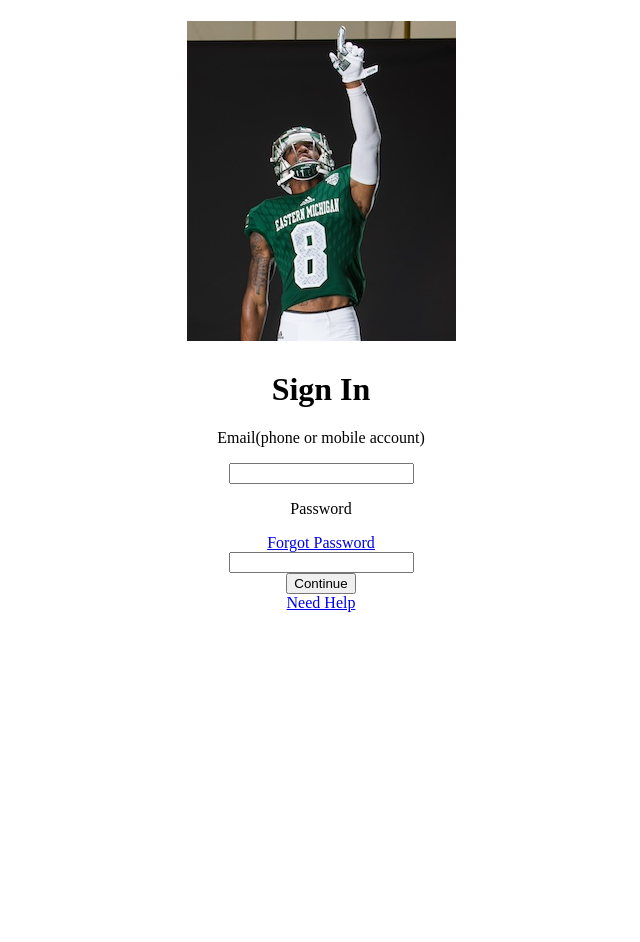
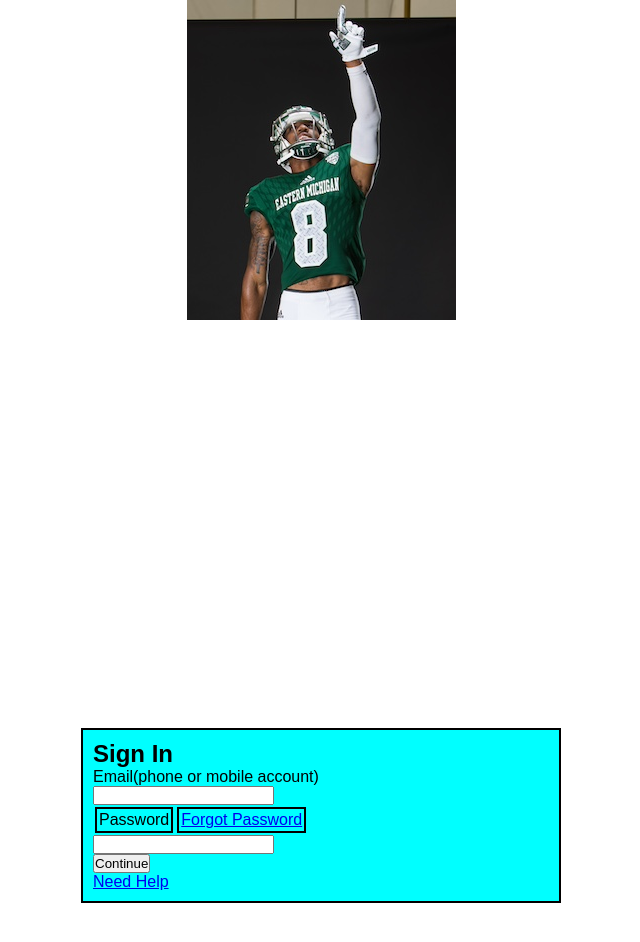
Before and after one commit to jarontjohnson/amazon-replica, a plain HTML site: page index.html in a window 1280 px wide. Shown: the whole page, without its empty margins (319-959 px from the left). Before the commit the page ends 800 px from the top, so only its background shows below. Drawn offline with Linux system fonts and the light colour scheme.

Commit message:
i'm not sure

```diff
--- a/index.html
+++ b/index.html
@@ -7,24 +7,25 @@
     <title>Amazon login</title>
 </head>
 <main>
-    <form action=""></form>
 <header> <h1><img src="./image/Gods Plan Cropped.jpg" alt=""></h1> </header>
 <main>
     <form>
-        <h1>Sign In</h1>
+        <div>
+            <h2>Sign In</h2>
             <p>Email(phone or mobile account)</p>
             <input type="email">
                 <div class="flex">
-                <p>Password</p><a href="Forgot Password">Forgot Password</a>
-
+                    <div class="pass">Password</div>
+                    <div class="pass"><a href="Forgot Password">Forgot Password</a></div>
                 </div>
             <input type="password">
             <br>
             <button>Continue</button>
             <br>
             <a href="Need Help">Need Help</a>
+        </div>
     </form>
-
+</main>
 
 </body>
 </html>
--- a/styles.css
+++ b/styles.css
@@ -1,14 +1,35 @@
-h1 {
-    text-align: center
+ * {
+    box-sizing: border-box;
+    margin: 0;
+    padding: 0;
+    font-family: 'Roborto' , sans-serif;
+ }
+h1{
+    text-align: center;
+}
+
+h2 {
+    text-align: left
 }
 form{
-    padding:0 ;
-    margin: 0 ;
-    text-align:center
+    background-color: aqua;
+    padding: 10px;
+    border: 2px solid black;
+    margin: 400px;
+
+
 }
 .flex{
-    justify-content: baseline;
+    display: flex;
+    flex-direction: row;
+    justify-content: left;
+}
+.pass{
+    padding: 2px;
+    border: 2px solid black;
+    margin: 2px;
+    justify-content: space-between ;
 }
 p{
-    text-align: center;
+    text-align: left
 }
```
Lines whose indentation alone changed are shown as unchanged.
